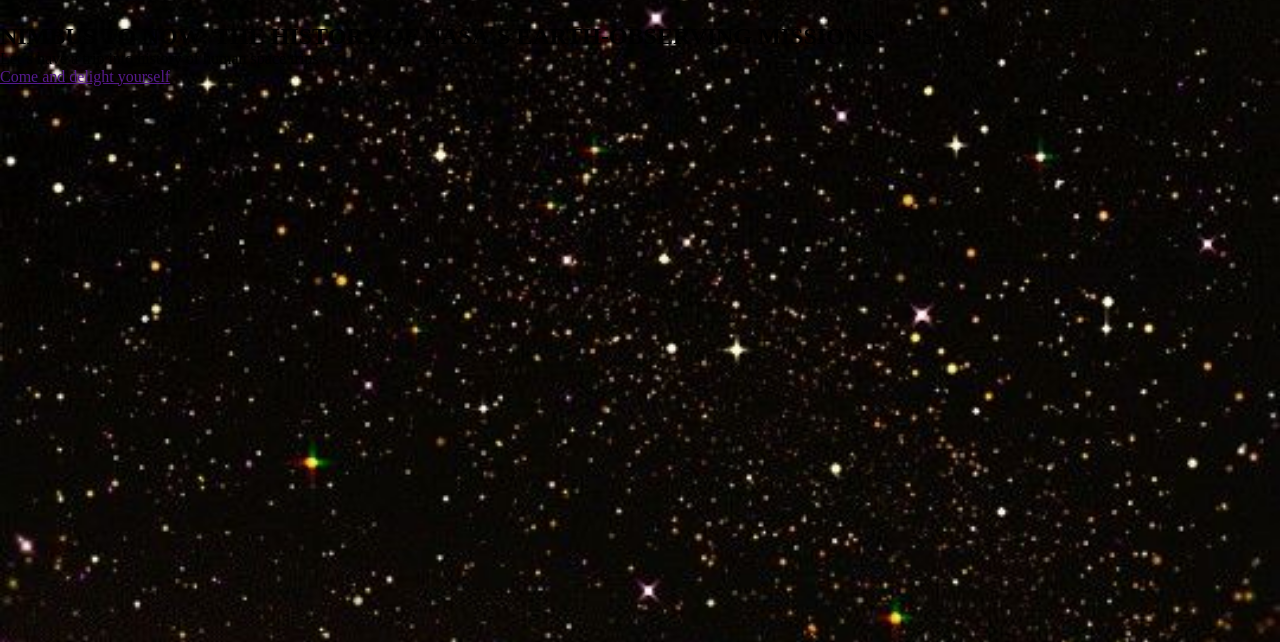
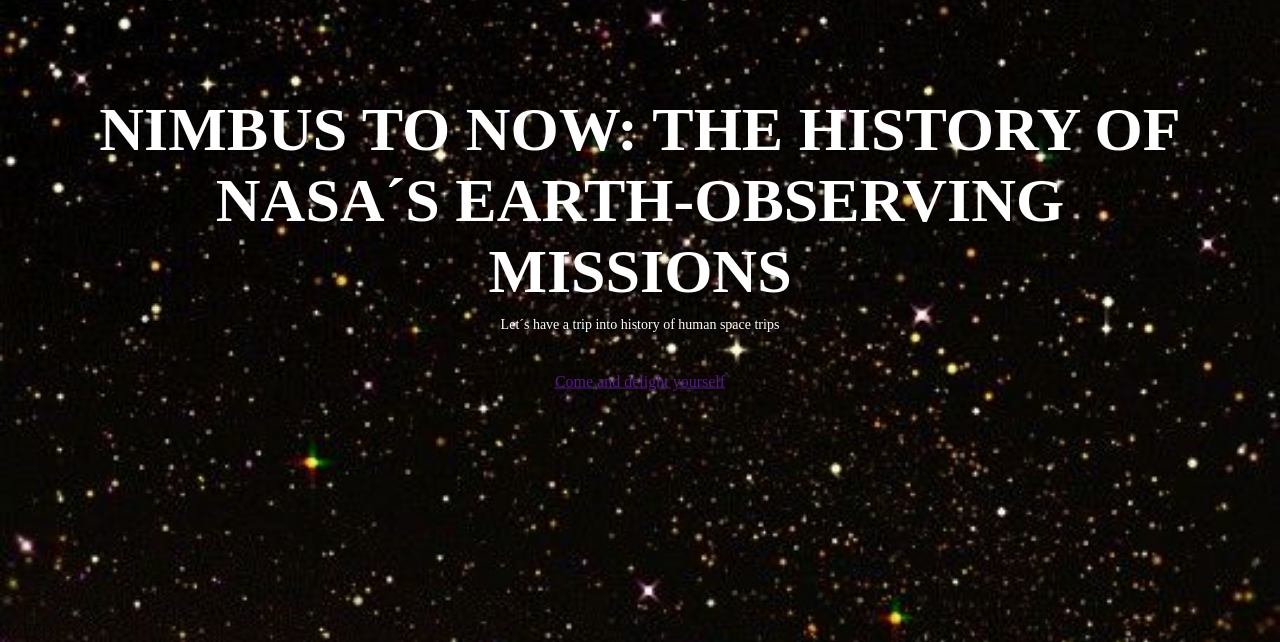
Before and after one commit to NayZamora/Nano-Astrales, a plain HTML site: page index.html in a window 1280 px wide. Shown: the part 158-800 px from the top of the page. Drawn offline with Linux system fonts and the light colour scheme; files whose address does not match are found by name.

Commit message:
Update style.css

```diff
--- a/style.css
+++ b/style.css
@@ -46,4 +46,21 @@
 }
 .nav-links ul li:hover::after{
     width: 100%;
-} :)
+}
+.text-box{
+    width: 90%;
+    color: #fff;
+    position: absolute;
+    top: 50%;
+    left: 50%;
+    transform: translate(-50%,-50%);
+    text-align: center;
+}
+.text-box h1{
+  font-size: 62px;
+}
+.text-box p{
+    margin: 10px 0 40px;
+    font-size: 14px;
+    color:#fff;
+}
```
